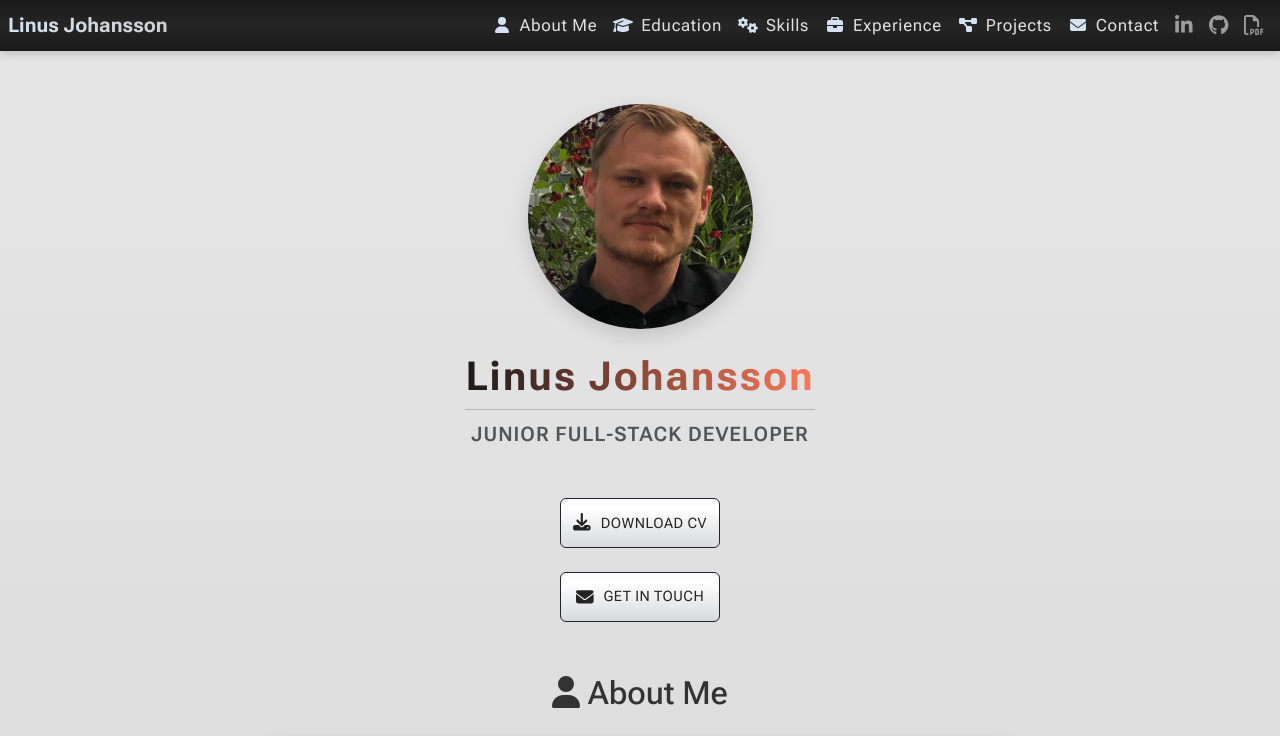
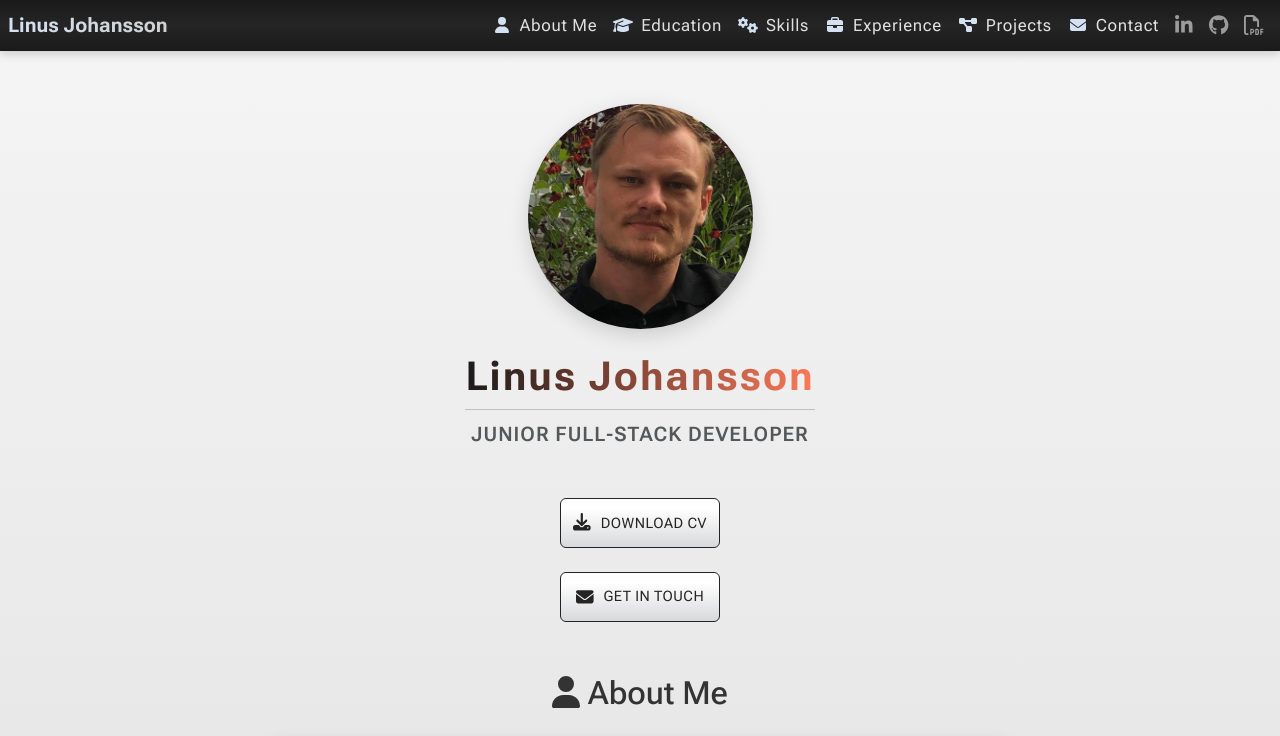
Before and after one commit to j0hanz/j0hanz-portfolio, a React (Create React App) app: page / in a window 1280 px wide. Shown: the top 736 px of the page. Built offline with nearby package versions, Linux system fonts and the light colour scheme.

Commit message:
Refactor background gradient colors in App module CSS

```diff
--- a/src/App.module.css
+++ b/src/App.module.css
@@ -30,11 +30,11 @@ body {
   color: #333;
   background: linear-gradient(
     180deg,
-    #e6e6e6 0%,
-    #d9d9d9 25%,
+    #f5f5f5 0%,
+    #e0e0e0 25%,
     #cccccc 50%,
-    #c0c0c0 75%,
-    #b3b3b3 100%
+    #b0b0b0 75%,
+    #a3a3a3 100%
   );
 }
 
```
